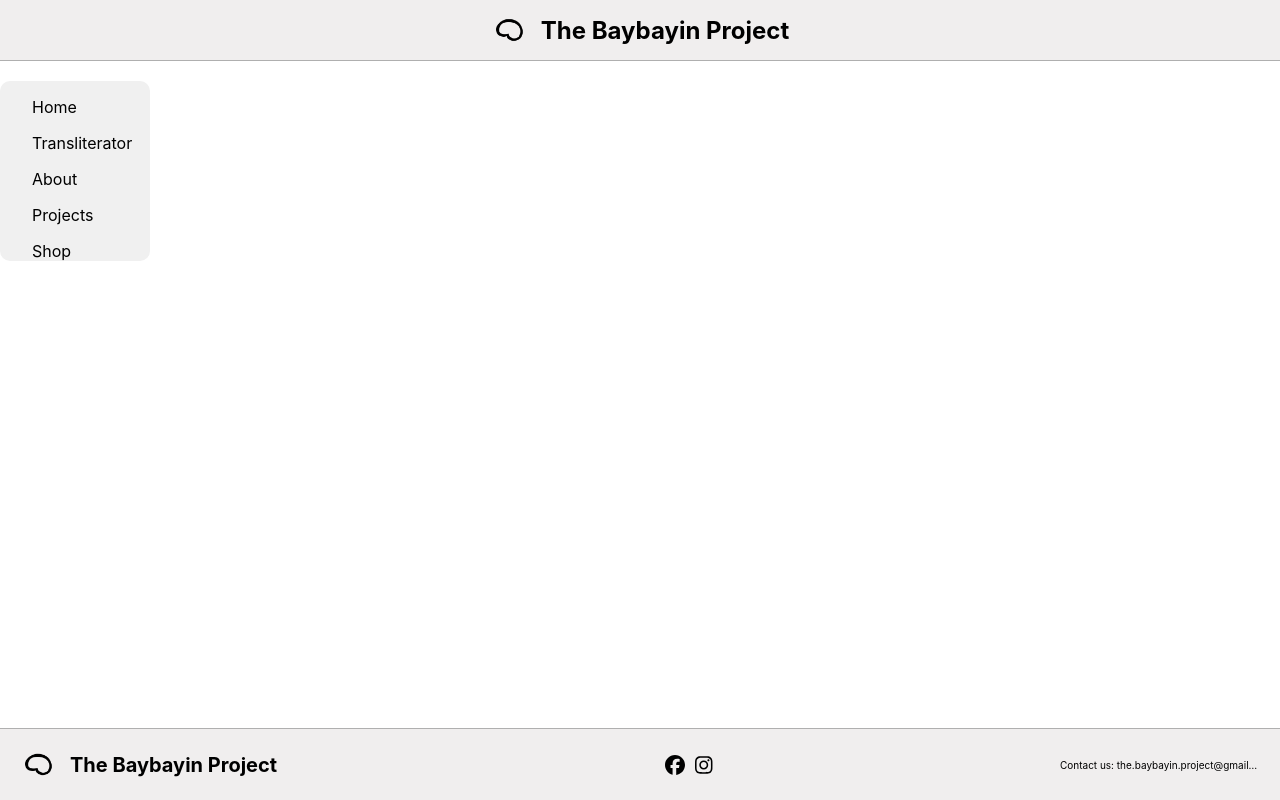
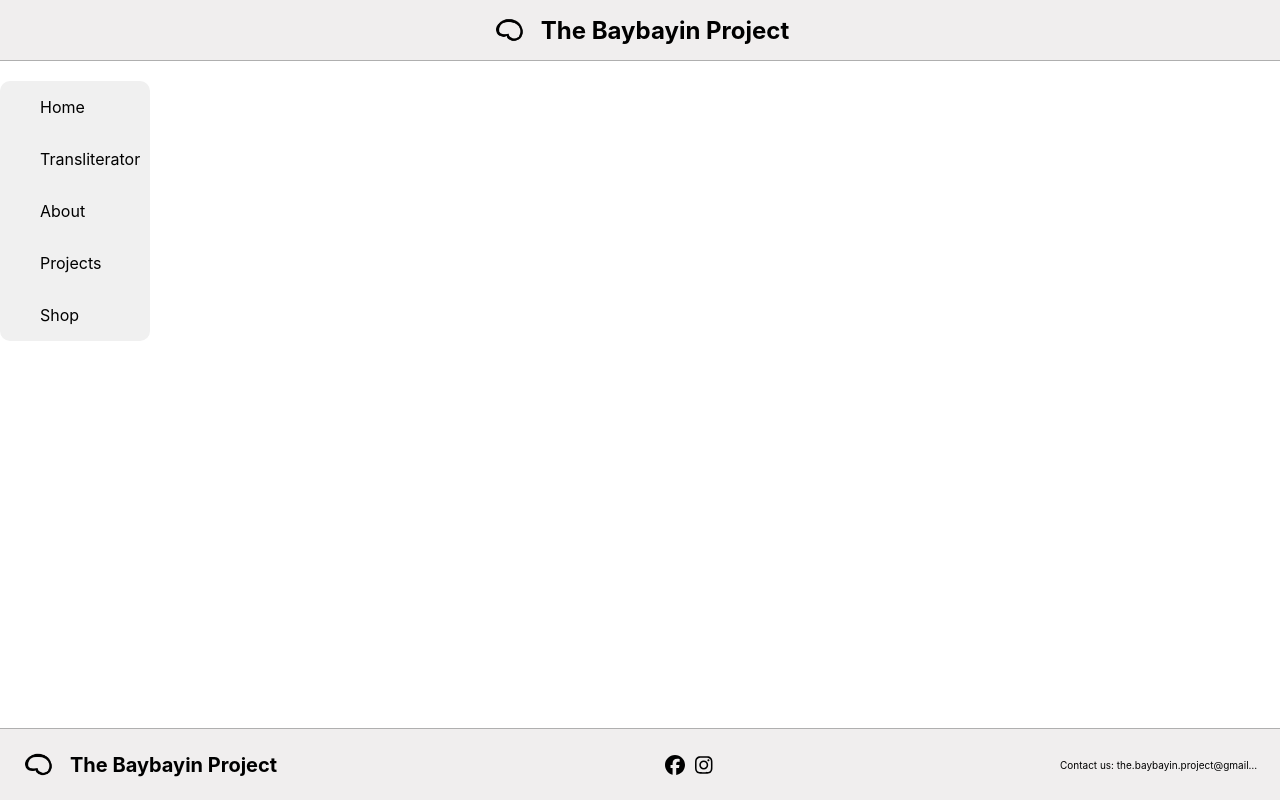
Before and after one commit to cmckinney-59/the-baybayin-project, a React (Vite) app: page / in a window 1280 px wide. Built offline with nearby package versions, Linux system fonts and the light colour scheme.

Commit message:
updated navigation styles

```diff
--- a/src/components/Navigation/Navigation.css
+++ b/src/components/Navigation/Navigation.css
@@ -28,7 +28,7 @@
   text-decoration: none;
   color: #000;
   display: block;
-  padding-top: 1rem;
+  padding: 1rem 0.5rem;
   border-radius: 4px;
   transition: background-color 0.2s ease;
   width: 100%;
```
